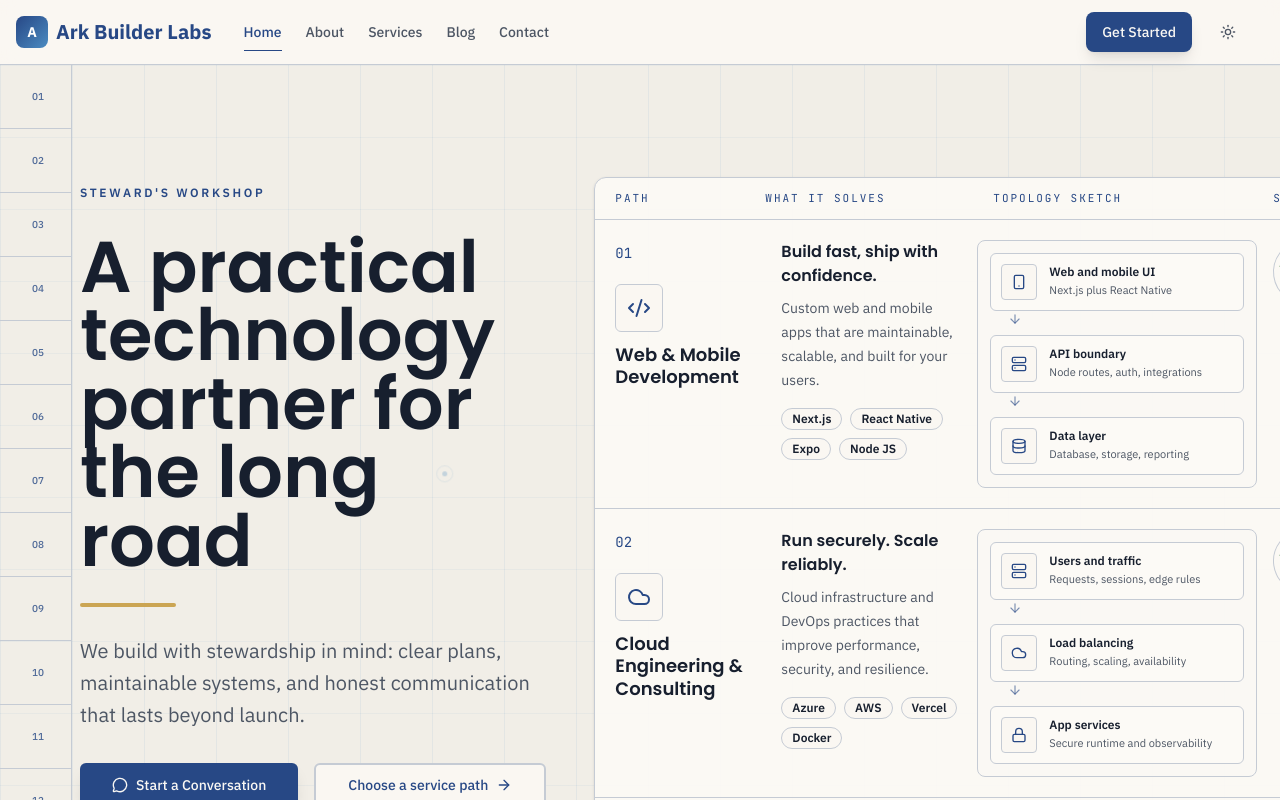
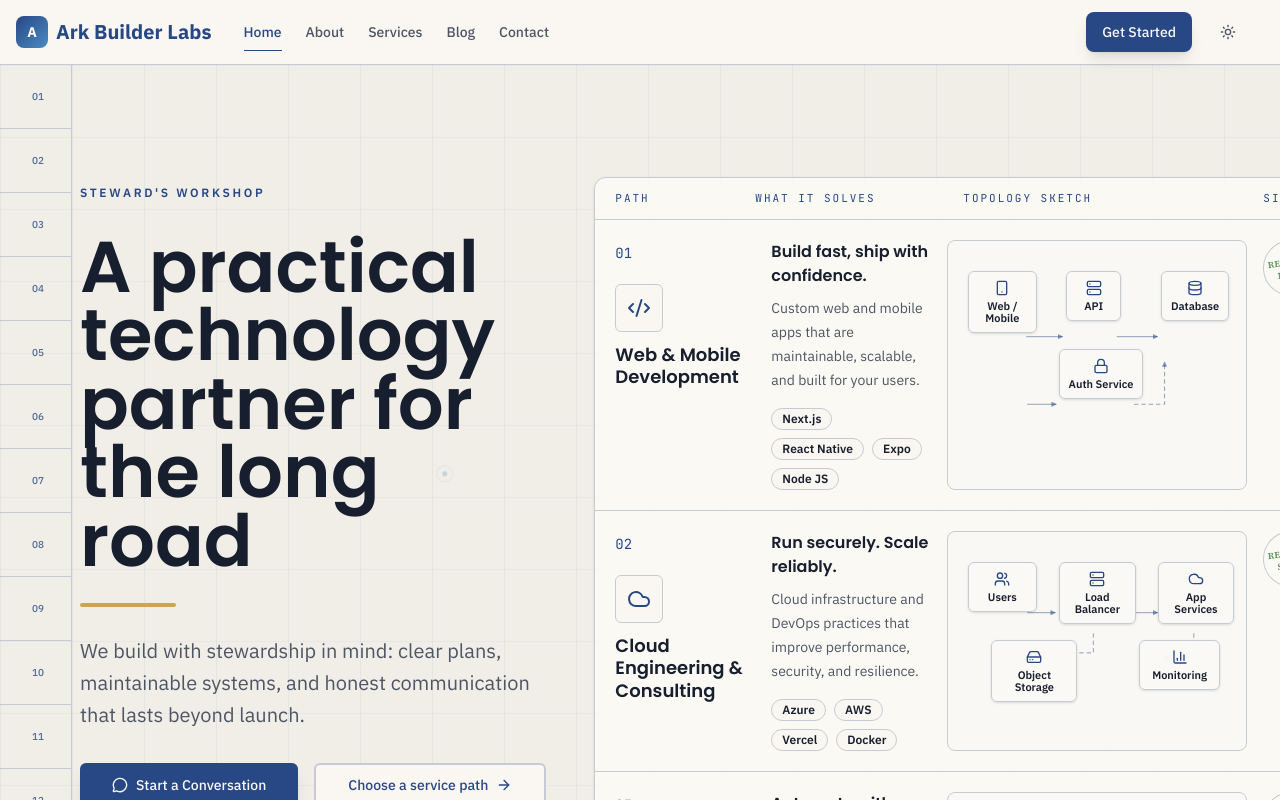
Before and after one commit to NoahJenkins/ark-builder-labs-site, a Next.js app: page / in a window 1280 px wide. Shown: the top 800 px of the page. Built offline with nearby package versions, Linux system fonts and the light colour scheme.

Commit message:
Refine topology sketches in hero ledger

```diff
--- a/src/components/sections/hero.tsx
+++ b/src/components/sections/hero.tsx
@@ -6,16 +6,20 @@ import { SERVICES } from "@/lib/constants"
 import { encodePathSegment } from "@/lib/security"
 import {
   ArrowRight,
+  BarChart3,
   Bot,
   Brain,
   CheckCircle2,
   Cloud,
   Code2,
+  Cog,
   Database,
+  HardDrive,
   Lock,
   MessageCircle,
   Server,
   Smartphone,
+  Users,
 } from "lucide-react"
 import Link from "next/link"
 
@@ -29,32 +33,65 @@ const serviceNotes = {
   "web-mobile": {
     line: "Build fast, ship with confidence.",
     description: "Custom web and mobile apps that are maintainable, scalable, and built for your users.",
-    sketch: [
-      { label: "Web and mobile UI", detail: "Next.js plus React Native" },
-      { label: "API boundary", detail: "Node routes, auth, integrations" },
-      { label: "Data layer", detail: "Database, storage, reporting" },
-    ],
     stamp: "ready to build",
   },
   "cloud-engineering": {
     line: "Run securely. Scale reliably.",
     description: "Cloud infrastructure and DevOps practices that improve performance, security, and resilience.",
-    sketch: [
-      { label: "Users and traffic", detail: "Requests, sessions, edge rules" },
-      { label: "Load balancing", detail: "Routing, scaling, availability" },
-      { label: "App services", detail: "Secure runtime and observability" },
-    ],
     stamp: "ready to scale",
   },
   "ai-consulting": {
     line: "Automate with purpose.",
     description: "AI-powered workflows and agents that streamline operations and create real business value.",
-    sketch: [
-      { label: "Data sources", detail: "Docs, systems, customer context" },
-      { label: "Agent workflow", detail: "Models, tools, approval gates" },
-      { label: "Business actions", detail: "Draft, route, update, report" },
+    stamp: "ready to improve",
+  },
+} as const
+
+const topologyScenes = {
+  "web-mobile": {
+    paths: [
+      "M73 44 H112",
+      "M172 44 H216",
+      "M145 67 V95",
+      "M74 118 H105",
+      "M191 118 H224 V72",
     ],
-    stamp: "ready to improve",
+    nodes: [
+      { label: "Web / Mobile", icon: "phone", x: 8, y: 18, width: 76 },
+      { label: "API", icon: "server", x: 116, y: 18, width: 60 },
+      { label: "Database", icon: "database", x: 220, y: 18, width: 74 },
+      { label: "Auth Service", icon: "lock", x: 108, y: 96, width: 92 },
+    ],
+  },
+  "cloud-engineering": {
+    paths: [
+      "M74 44 H104",
+      "M188 44 H216",
+      "M146 67 V88 H78 V96",
+      "M256 67 V88 H226 V96",
+    ],
+    nodes: [
+      { label: "Users", icon: "users", x: 8, y: 18, width: 76 },
+      { label: "Load Balancer", icon: "server", x: 108, y: 18, width: 84 },
+      { label: "App Services", icon: "cloud", x: 216, y: 18, width: 84 },
+      { label: "Object Storage", icon: "storage", x: 34, y: 96, width: 94 },
+      { label: "Monitoring", icon: "chart", x: 196, y: 96, width: 88 },
+    ],
+  },
+  "ai-consulting": {
+    paths: [
+      "M86 44 H118",
+      "M182 44 H220",
+      "M150 67 V88 H82 V96",
+      "M150 67 V88 H220 V96",
+    ],
+    nodes: [
+      { label: "Data Sources", icon: "database", x: 8, y: 18, width: 88 },
+      { label: "AI / Agent", icon: "bot", x: 122, y: 18, width: 64 },
+      { label: "Actions", icon: "cog", x: 224, y: 18, width: 68 },
+      { label: "Vector Store", icon: "storage", x: 44, y: 96, width: 92 },
+      { label: "Observability", icon: "chart", x: 188, y: 96, width: 102 },
+    ],
   },
 } as const
 
@@ -165,7 +202,7 @@ export function HeroSection() {
           </div>
 
           <div id="service-ledger" className="rounded-xl border border-border bg-card/90 shadow-sm">
-            <div className="grid grid-cols-[150px_minmax(180px,1fr)_280px_76px] border-b border-border px-5 py-3 font-mono text-[11px] uppercase tracking-[0.18em] text-primary max-lg:hidden">
+            <div className="grid grid-cols-[140px_minmax(160px,1fr)_300px_68px] border-b border-border px-5 py-3 font-mono text-[11px] uppercase tracking-[0.18em] text-primary max-lg:hidden">
               <span>Path</span>
               <span>What it solves</span>
               <span>Topology sketch</span>
@@ -179,7 +216,7 @@ export function HeroSection() {
               return (
                 <article
                   key={service.id}
-                  className="grid gap-4 border-b border-border p-5 last:border-b-0 lg:grid-cols-[150px_minmax(180px,1fr)_280px_76px]"
+                  className="grid gap-4 border-b border-border p-5 last:border-b-0 lg:grid-cols-[140px_minmax(160px,1fr)_300px_68px]"
                 >
                   <div className="flex gap-4 lg:block">
                     <span className="font-mono text-sm text-primary">
@@ -209,36 +246,11 @@ export function HeroSection() {
                     </div>
                   </div>
 
-                  <div className="rounded-lg border border-[var(--ledger-line)] bg-background/70 p-3">
-                    <ol className="space-y-2">
-                      {note.sketch.map((step, sketchIndex) => (
-                        <li key={step.label}>
-                          <div className="grid grid-cols-[2.25rem_1fr] gap-3 rounded-md border border-[var(--ledger-line)] bg-card p-2.5">
-                            <div className="flex h-9 w-9 items-center justify-center rounded border border-[var(--ledger-line)] bg-background text-primary">
-                              <TopologyIcon serviceId={service.id} index={sketchIndex} />
-                            </div>
-                            <div className="min-w-0">
-                              <p className="text-xs font-semibold leading-4 text-foreground">
-                                {step.label}
-                              </p>
-                              <p className="mt-0.5 text-[11px] leading-4 text-muted-foreground">
-                                {step.detail}
-                              </p>
-                            </div>
-                          </div>
-                          {sketchIndex < note.sketch.length - 1 && (
-                            <div className="flex h-4 items-center pl-[1.1rem] text-primary/60">
-                              <ArrowRight className="h-3.5 w-3.5 rotate-90" />
-                            </div>
-                          )}
-                        </li>
-                      ))}
-                    </ol>
-                  </div>
+                  <TopologySketch serviceId={service.id as keyof typeof topologyScenes} />
 
                   <Link
                     href={`/services/${encodePathSegment(service.id)}`}
-                    className="flex h-16 w-16 rotate-[-8deg] items-center justify-center rounded-full border border-success/70 text-center font-[family-name:var(--font-ledger)] text-[10px] font-semibold uppercase leading-3 text-success transition-transform hover:rotate-0"
+                    className="flex h-14 w-14 rotate-[-8deg] items-center justify-center rounded-full border border-success/70 text-center font-[family-name:var(--font-ledger)] text-[9px] font-semibold uppercase leading-3 text-success transition-transform hover:rotate-0"
                   >
                     {note.stamp}
                   </Link>
@@ -295,20 +307,77 @@ export function HeroSection() {
   )
 }
 
-function TopologyIcon({ serviceId, index }: { serviceId: string; index: number }) {
-  if (serviceId === "web-mobile") {
-    const icons = [Smartphone, Server, Database]
-    const Icon = icons[index]
-    return <Icon className="mx-auto h-4 w-4" />
-  }
+const topologyIconMap = {
+  bot: Bot,
+  chart: BarChart3,
+  cloud: Cloud,
+  cog: Cog,
+  database: Database,
+  lock: Lock,
+  phone: Smartphone,
+  server: Server,
+  storage: HardDrive,
+  users: Users,
+} as const
 
-  if (serviceId === "cloud-engineering") {
-    const icons = [Server, Cloud, Lock]
-    const Icon = icons[index]
-    return <Icon className="mx-auto h-4 w-4" />
-  }
+function TopologySketch({ serviceId }: { serviceId: keyof typeof topologyScenes }) {
+  const scene = topologyScenes[serviceId]
 
-  const icons = [Database, Bot, CheckCircle2]
-  const Icon = icons[index]
-  return <Icon className="mx-auto h-4 w-4" />
+  return (
+    <div className="relative min-h-[10rem] overflow-hidden rounded-lg border border-[var(--ledger-line)] bg-background/70 p-3">
+      <svg
+        className="absolute inset-3 h-[calc(100%-1.5rem)] w-[calc(100%-1.5rem)] text-primary/55"
+        viewBox="0 0 300 150"
+        fill="none"
+        aria-hidden="true"
+      >
+        <defs>
+          <marker
+            id={`topology-arrow-${serviceId}`}
+            markerHeight="6"
+            markerWidth="6"
+            orient="auto"
+            refX="5"
+            refY="3"
+          >
+            <path d="M0 0L6 3L0 6" fill="currentColor" />
+          </marker>
+        </defs>
+        {scene.paths.map((path) => (
+          <path
+            key={path}
+            d={path}
+            stroke="currentColor"
+            strokeDasharray={path.includes("V") ? "4 4" : undefined}
+            strokeLinecap="round"
+            strokeLinejoin="round"
+            markerEnd={`url(#topology-arrow-${serviceId})`}
+          />
+        ))}
+      </svg>
+
+      <div className="relative h-[150px] w-full">
+        {scene.nodes.map((node) => {
+          const Icon = topologyIconMap[node.icon]
+
+          return (
+            <div
+              key={node.label}
+              className="absolute rounded-md border border-[var(--ledger-line)] bg-card/95 p-2 text-center shadow-sm"
+              style={{
+                left: `${(node.x / 300) * 100}%`,
+                top: `${(node.y / 150) * 100}%`,
+                width: `${(node.width / 300) * 100}%`,
+              }}
+            >
+              <Icon className="mx-auto h-4 w-4 text-primary" />
+              <span className="mt-1 block text-[11px] font-semibold leading-3 text-foreground">
+                {node.label}
+              </span>
+            </div>
+          )
+        })}
+      </div>
+    </div>
+  )
 }
```
